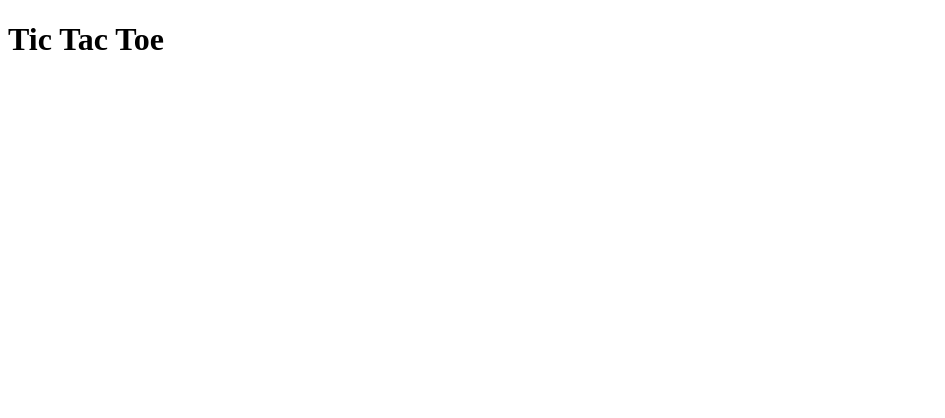
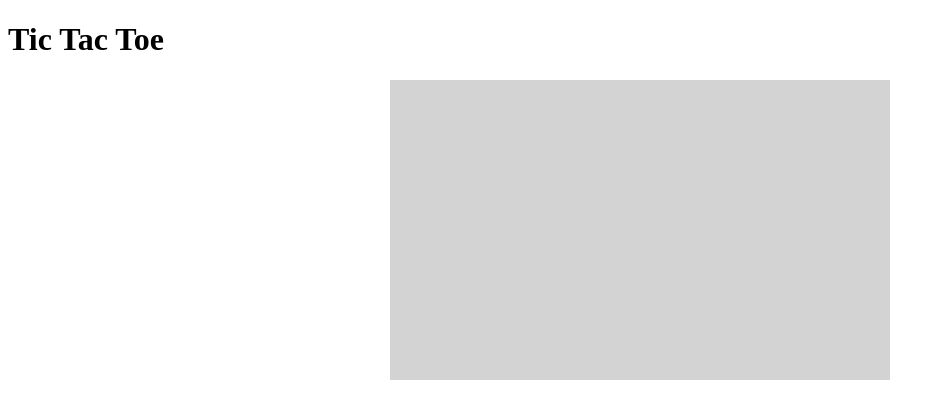
Before and after one commit to DeshawnN/odin-tic-tac-toe, a plain HTML site: page index.html in a window 1280 px wide. Shown: the whole page, without its empty margins (0-945 px from the left). Drawn offline with Linux system fonts and the light colour scheme.

Commit message:
feat: add gameboard structure and styling

```diff
--- a/css/styles.css
+++ b/css/styles.css
@@ -0,0 +1,19 @@
+.container {
+    display: grid;
+    justify-content: center;
+}
+.grid {
+    display: grid;
+    grid-template-columns: repeat(3, 1fr);
+    width: 500px;
+}
+
+.grid > * {
+    cursor: pointer;
+    font-size: 36px;
+    display: inline-grid;
+    background-color: lightgray;
+    height: 100px;
+    justify-content: center;
+    align-items: center;
+}
--- a/index.html
+++ b/index.html
@@ -1,5 +1,5 @@
 <!DOCTYPE html>
-<html>
+<html lang="en">
     <head>
         <title>Tic Tac Toe</title>
         <meta charset="utf-8">
@@ -8,6 +8,21 @@
 
     <body>
         <h1>Tic Tac Toe</h1>
+        <div class="container">
+            <div class="grid">
+                <div data-index="0"></div>
+                <div data-index="1"></div>
+                <div data-index="2"></div>
+                <div data-index="3"></div>
+                <div data-index="4"></div>
+                <div data-index="5"></div>
+                <div data-index="6"></div>
+                <div data-index="7"></div>
+                <div data-index="8"></div>
+            </div>
+        </div>
+
+
         <script src="./js/scripts.js"></script>
     </body>
 </html>
```
